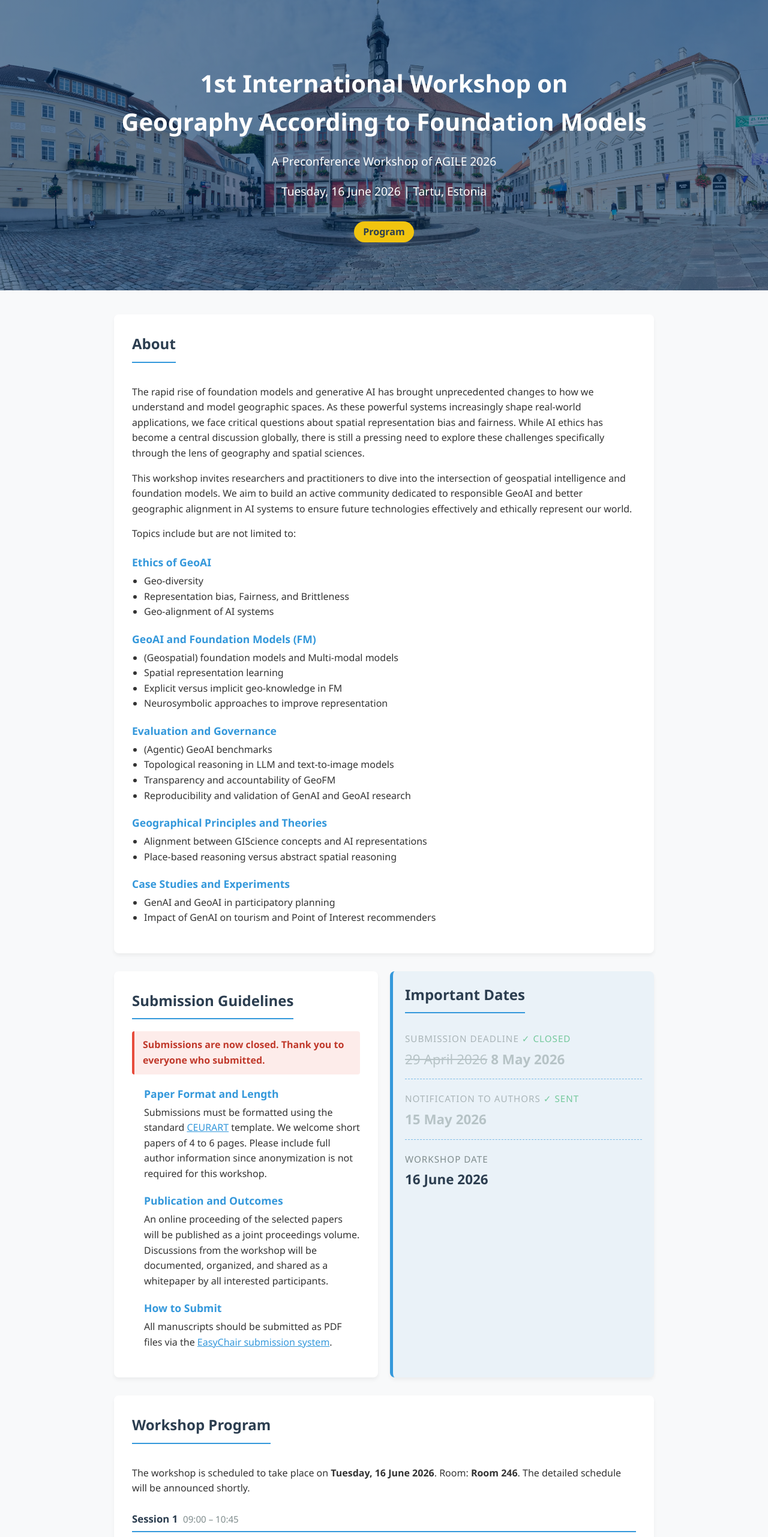
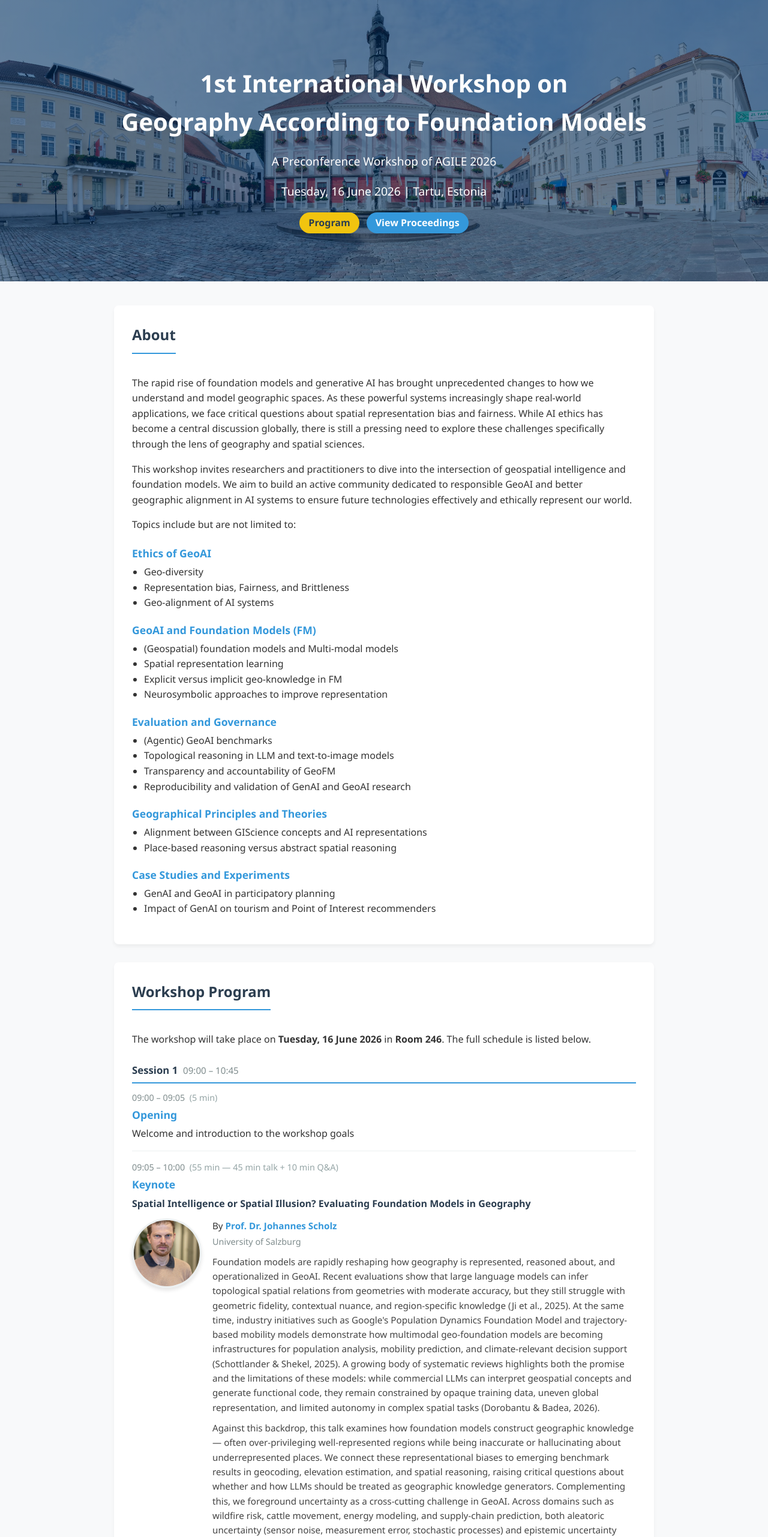
Before and after one commit to stko-lab/agile2026-geofm, a plain HTML site: page index.html in a window 1280 px wide. Shown: the top 2562 px of the page at 60% size. Drawn offline with Linux system fonts and the light colour scheme.

Commit message:
update proceedings

```diff
--- a/index.html
+++ b/index.html
@@ -27,6 +27,27 @@
             padding: 0 20px;
         }
 
+        .main-content {
+            display: flex;
+            flex-direction: column;
+        }
+
+        .main-content > * {
+            order: 4;
+        }
+
+        .main-content > .program-section {
+            order: 2;
+        }
+
+        .main-content > .about-section {
+            order: 1;
+        }
+
+        .main-content > .info-section {
+            order: 3;
+        }
+
         .hero {
             background-image: linear-gradient(rgba(0, 43, 91, 0.6), rgba(0, 43, 91, 0.6)), url('assets/banner.jpg');
             background-size: cover;
@@ -49,6 +70,14 @@
             font-weight: 300;
         }
 
+        .hero-actions {
+            display: flex;
+            justify-content: center;
+            gap: 12px;
+            flex-wrap: wrap;
+            margin-top: 15px;
+        }
+
         .hero .badge {
             display: inline-block;
             background: #f1c40f;
@@ -56,7 +85,17 @@
             padding: 5px 15px;
             border-radius: 20px;
             font-weight: bold;
-            margin-top: 15px;
+            text-decoration: none;
+        }
+
+        .hero .badge.proceedings-link {
+            background: #3498db;
+            color: white;
+        }
+
+        .hero .badge.proceedings-link:hover,
+        .hero .badge.proceedings-link:focus {
+            background: #2980b9;
         }
 
         .card {
@@ -191,13 +230,18 @@
             <h1>1st International Workshop on <br>Geography According to Foundation Models</h1>
             <p>A Preconference Workshop of AGILE 2026</p>
             <p>Tuesday, 16 June 2026 | Tartu, Estonia</p>
-            <div class="badge">Program</div>
+            <div class="hero-actions">
+                <a class="badge" href="#program">Program</a>
+                <a class="badge proceedings-link"
+                    href="https://zenodo.org/communities/agile2026-geofm-proceedings/records?q=&amp;l=list&amp;p=1&amp;s=10&amp;sort=newest"
+                    target="_blank" rel="noopener noreferrer">View Proceedings</a>
+            </div>
         </div>
     </div>
 
-    <div class="container">
+    <div class="container main-content">
 
-        <div class="card">
+        <div class="card about-section">
             <h2>About</h2>
             <p>The rapid rise of foundation models and generative AI has brought unprecedented changes to how we
                 understand and model geographic spaces. As these powerful systems increasingly shape real-world
@@ -250,48 +294,52 @@
             </div>
         </div>
 
-        <div class="grid-2">
-            <div class="card">
-                <h2>Submission Guidelines</h2>
-                <div style="margin: 0 0 18px 0; padding: 10px 14px; background: #fdecea; border-left: 4px solid #e74c3c; border-radius: 4px; color: #c0392b; font-weight: bold;">Submissions are now closed. Thank you to everyone who submitted.</div>
+        <div class="grid-2 info-section">
+            <div class="card submission-card" style="order: 2;">
+                <h2>Archived Submission Information</h2>
+                <div style="margin: 0 0 18px 0; padding: 10px 14px; background: #f8f9fa; border-left: 4px solid #95a5a6; border-radius: 4px; color: #5d6d7e; font-weight: bold;">Submissions are closed. This information is retained for reference.</div>
                 <div style="padding-left: 20px;">
-                    <h3 style="color: #3498db; margin-bottom: 5px; font-size: 1.1em;">Paper Format and Length</h3>
-                    <p style="margin-top: 0;">Submissions must be formatted using the standard <a href="https://www.overleaf.com/latex/templates/template-for-submissions-to-ceur-workshop-proceedings-ceur-ws-dot-org/wqyfdgftmcfw" target="_blank" style="color: #3498db; text-decoration: underline;">CEURART</a> template. We
-                        welcome short papers of 4 to 6 pages. Please include full author information since anonymization
-                        is not required for this workshop.</p>
+                    <h3 style="color: #3498db; margin-bottom: 5px; font-size: 1.1em;">Submission Format</h3>
+                    <p style="margin-top: 0;">Submissions were formatted using the standard <a href="https://www.overleaf.com/latex/templates/template-for-submissions-to-ceur-workshop-proceedings-ceur-ws-dot-org/wqyfdgftmcfw" target="_blank" style="color: #3498db; text-decoration: underline;">CEURART</a> template.
+                        Short papers of 4 to 6 pages were accepted, with full author information and no anonymization.</p>
 
                     <h3 style="color: #3498db; margin-bottom: 5px; font-size: 1.1em;">Publication and Outcomes</h3>
-                    <p style="margin-top: 0;">An online proceeding of the selected papers will be published as a joint proceedings volume. Discussions from
+                    <p style="margin-top: 0;">The selected papers are available in the
+                        <a href="https://zenodo.org/communities/agile2026-geofm-proceedings/records?q=&amp;l=list&amp;p=1&amp;s=10&amp;sort=newest"
+                            target="_blank" rel="noopener noreferrer"
+                            style="color: #3498db; text-decoration: underline; font-weight: bold;">AGILE 2026 GeoFM Workshop Proceedings on Zenodo</a>.
+                        Discussions from
                         the workshop will be documented, organized, and shared as a whitepaper by all interested
                         participants.</p>
 
-                    <h3 style="color: #3498db; margin-bottom: 5px; font-size: 1.1em;">How to Submit</h3>
-                    <p style="margin-top: 0;">All manuscripts should be submitted as PDF files via the <a href="https://easychair.org/conferences/?conf=geofm2026" target="_blank" style="color: #3498db; text-decoration: underline;">EasyChair submission system</a>.</p>                </div>
+                    <h3 style="color: #3498db; margin-bottom: 5px; font-size: 1.1em;">Submission System</h3>
+                    <p style="margin-top: 0;">Manuscripts were submitted as PDF files via the <a href="https://easychair.org/conferences/?conf=geofm2026" target="_blank" style="color: #3498db; text-decoration: underline;">EasyChair submission system</a>.</p>                </div>
 
             </div>
 
-            <div class="card highlight-box">
-                <h2>Important Dates</h2>
-                <div style="margin-top: 10px;">
-                    <div style="margin-bottom: 20px; padding-bottom: 15px; border-bottom: 1px dashed #3498db; opacity: 0.6;">
+            <div class="card highlight-box dates-card" style="order: 1;">
+                <h2>Workshop Information</h2>
+                <div style="margin-top: 10px; display: flex; flex-direction: column;">
+                    <div style="order: 1; margin-bottom: 20px; padding-bottom: 15px; border-bottom: 1px dashed #3498db;">
+                        <div style="font-size: 0.95em; color: #7f8c8d; text-transform: uppercase; letter-spacing: 1px;">Workshop Date</div>
+                        <div style="font-size: 1.4em; font-weight: bold; color: #2c3e50; margin-top: 4px;">16 June 2026</div>
+                        <div style="color: #5d6d7e; margin-top: 4px;">Room 246, Tartu, Estonia</div>
+                    </div>
+                    <div style="order: 2; margin-bottom: 20px; padding-bottom: 15px; border-bottom: 1px dashed #3498db; opacity: 0.6;">
                         <div style="font-size: 0.95em; color: #7f8c8d; text-transform: uppercase; letter-spacing: 1px;">Submission Deadline <span style="color: #27ae60;">&#10003; Closed</span></div>
                         <div style="font-size: 1.4em; font-weight: bold; color: #95a5a6; margin-top: 4px;"><span style="text-decoration: line-through; font-weight: normal;">29 April 2026</span> 8 May 2026</div>
                     </div>
-                    <div style="margin-bottom: 20px; padding-bottom: 15px; border-bottom: 1px dashed #3498db; opacity: 0.6;">
+                    <div style="order: 3; opacity: 0.6;">
                         <div style="font-size: 0.95em; color: #7f8c8d; text-transform: uppercase; letter-spacing: 1px;">Notification to Authors <span style="color: #27ae60;">&#10003; Sent</span></div>
                         <div style="font-size: 1.4em; font-weight: bold; color: #95a5a6; margin-top: 4px;">15 May 2026</div>
-                    </div>
-                    <div>
-                        <div style="font-size: 0.95em; color: #7f8c8d; text-transform: uppercase; letter-spacing: 1px;">Workshop Date</div>
-                        <div style="font-size: 1.4em; font-weight: bold; color: #2c3e50; margin-top: 4px;">16 June 2026</div>
                     </div>
                 </div>
             </div>
         </div>
 
-<div class="card">
+<div class="card program-section" id="program">
         <h2>Workshop Program</h2>
-        <p>The workshop is scheduled to take place on <strong>Tuesday, 16 June 2026</strong>. Room: <strong>Room 246</strong>. The detailed schedule will be announced shortly.</p>
+        <p>The workshop will take place on <strong>Tuesday, 16 June 2026</strong> in <strong>Room 246</strong>. The full schedule is listed below.</p>
 
         <div style="margin-top: 25px;">
             <div style="font-size: 1.05em; font-weight: bold; color: #2c3e50; margin-bottom: 12px; padding-bottom: 6px; border-bottom: 2px solid #3498db;">Session 1 &nbsp;<span style="color: #7f8c8d; font-weight: normal; font-size: 0.9em;">09:00 – 10:45</span></div>
```
